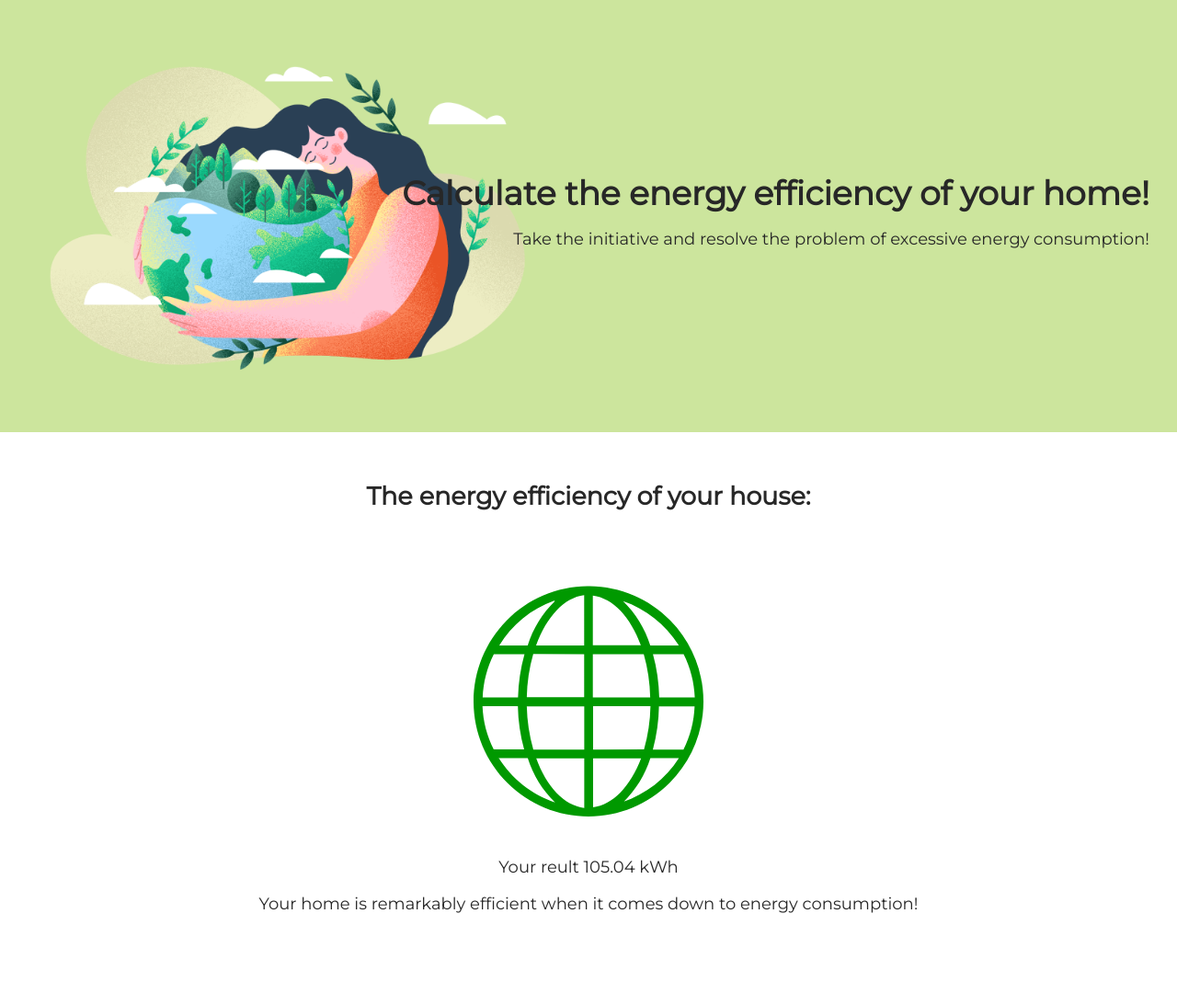
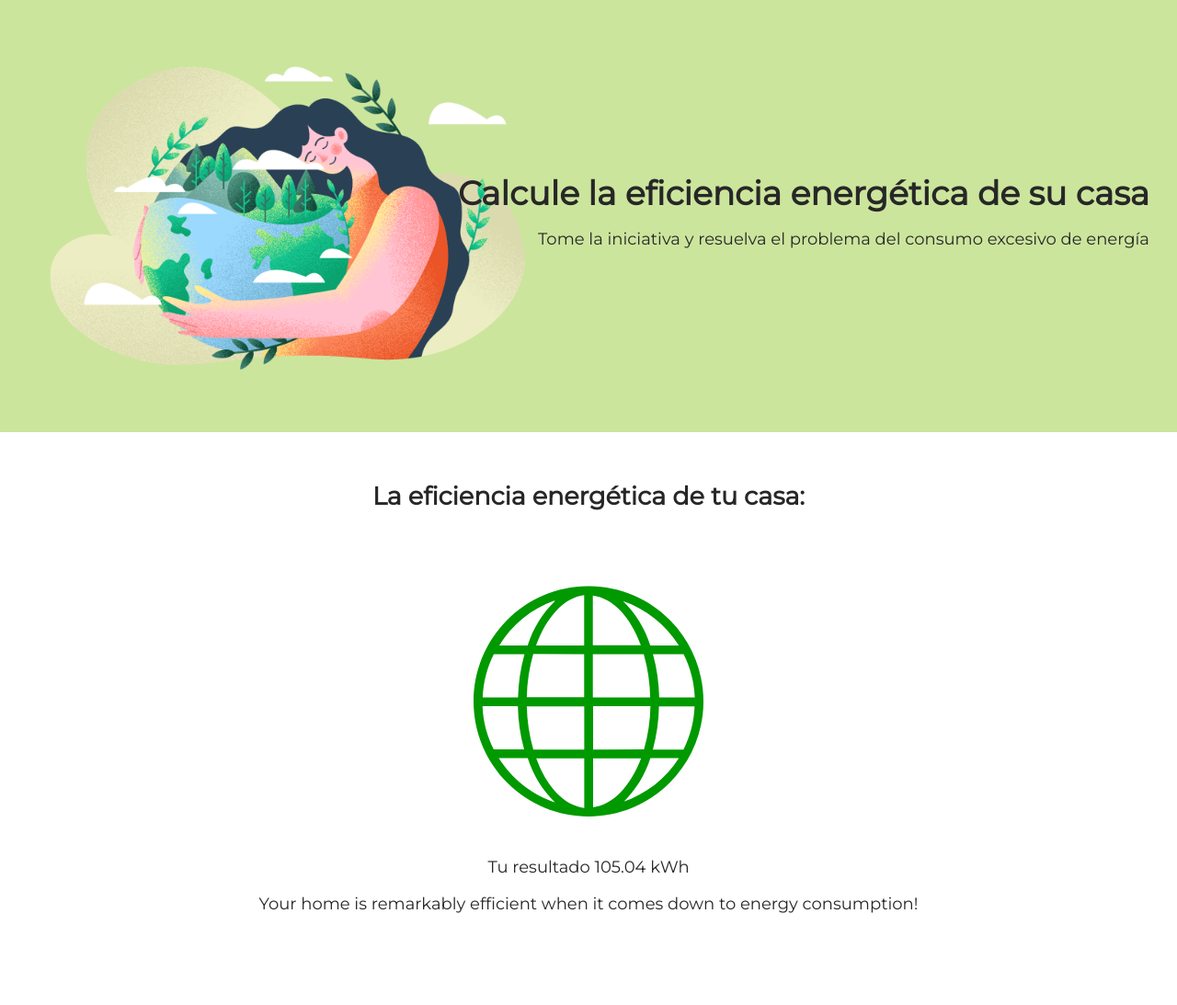
Before and after one commit to superdante1059/calculator_esp, a Flask app: page /1/1/1 in a window 1280 px wide. Shown: the whole page at 92% size. Run offline with Flask 3, Linux system fonts and the light colour scheme.

Commit message:
Update end.html

```diff
--- a/templates/end.html
+++ b/templates/end.html
@@ -8,31 +8,31 @@
   >
   <meta http-equiv="X-UA-Compatible" content="ie=edge">
   <link rel="stylesheet" href="../../static/css/style.css">
-  <title>Energy efficiency calculator for smart homes</title>
+  <title>Calculadora de eficiencia energética para casas inteligentes</title>
 </head>
 <body>
   <header class="header">
     <div class="header__text">
-      <h1>Calculate the energy efficiency of your home!</h1>
-      <p>Take the initiative and resolve the problem of excessive energy consumption!</p>
+      <h1>Calcule la eficiencia energética de su casa</h1>
+      <p>Tome la iniciativa y resuelva el problema del consumo excesivo de energía</p>
     </div>
   </header>
   <main>
     {% block content %}
-    <h2 class="main__title main__title--margin">The energy efficiency of your house:</h2>
+    <h2 class="main__title main__title--margin">La eficiencia energética de tu casa:</h2>
     <div class="main__rez" id="end">
         {%if result <= 150%}
         <img class="rez__img" src="../../static/img/planet_good.svg" alt="">
-        <span>Your reult {{result}} kWh</span>
+        <span>Tu resultado {{result}} kWh</span>
         <span>Your home is remarkably efficient when it comes down to energy consumption!</span>
         {%elif result >= 151 and result < 300%}
         <img class="rez__img" src="../../static/img/planet_medium.svg" alt="">
-        <span>Your reult {{result}} kWh</span>
-        <span>Your home's energy efficiency is average!</span>
+        <span>Tu resultado {{result}} kWh</span>
+        <span>La eficiencia energética de tu casa está en la media</span>
         {%elif result >= 300%}
         <img class="rez__img" src="../../static/img/planet_bad.svg" alt="">
-        <span>Your reult {{result}} kWh</span>
-        <span>Your home's energy efficiency is below average!</span>
+        <span>Tu resultado {{result}} kWh</span>
+        <span>La eficiencia energética de tu casa está por debajo de la media</span>
         {%endif%}
     </div>
     {% endblock %}
```
